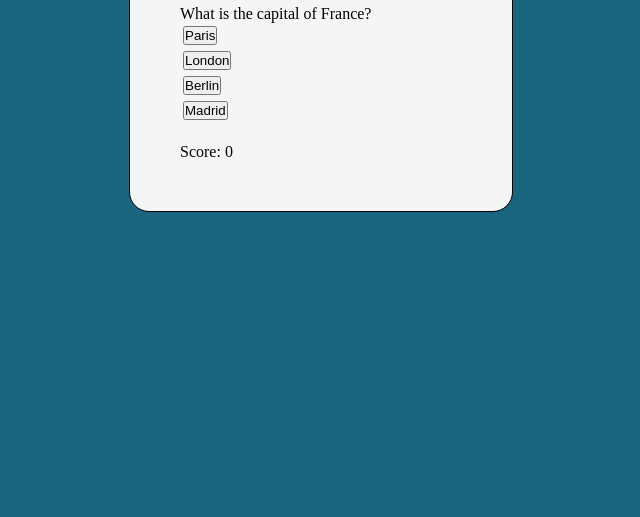
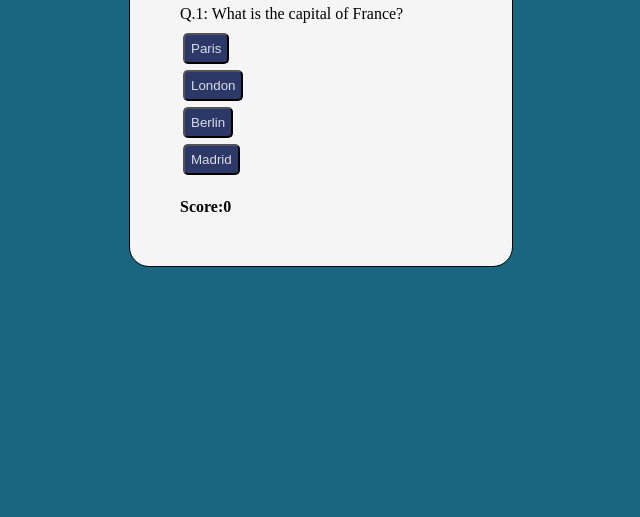
Before and after one commit to IamSamtheWonder/Basic-Quiz-Game, a plain HTML site: page index.html in a window 1280 px wide. Shown: the part 283-800 px from the top of the page, without its empty margins (421-1061 px from the left). Drawn offline with Linux system fonts and the light colour scheme.

Commit message:
Updated commit

```diff
--- a/index.html
+++ b/index.html
@@ -10,12 +10,12 @@
     <div id="quiz-container">
         <h1>Quiz App</h1>
         <div id="question"></div>
-        <button class="option" value="A">Option A</button><br>
+        <button class="option" id="option-A" value="A">Option A</button><br>
         <button class="option" value="B">Option B</button><br>
         <button class="option" value="C">Option C</button><br>
         <button class="option" value="D">Option D</button><br>
 
-        <p id="score-display">Score: <span id="score">0</span></p>
+        <p id="score-display"><b>Score:<span id="score">0</span></b> </p>
     </div>
 
 
--- a/index.js
+++ b/index.js
@@ -1,21 +1,21 @@
 const questions = [
     {
-        questionText: "What is the capital of France?",
+        questionText: "Q.1: What is the capital of France?",
         options: ["Paris", "London", "Berlin", "Madrid"],
-        // correctAnswer: "Paris"
-        correctAnswer: 0
+        correctAnswer: "Paris"
+        // correctAnswer: 0
     },
     {
-        questionText: "What is the capital of United Kingdom?",
+        questionText: "Q.2: What is the capital of United Kingdom?",
         options: ["London", "Nairobi", "Paris", "Berlin"],
-        // correctAnswer: "London"
-        correctAnswer: 0
+        correctAnswer: "London"
+        // correctAnswer: 0
     },
     {
-        questionText: "Which of the following is not an animal?",
+        questionText: "Q.3: Which of the following is not an animal?",
         options: ["Goat", "Dog", "Samsung", "Elephant"],
-        // correctAnswer: "Samsung"
-        correctAnswer: 2
+        correctAnswer: "Samsung"
+        // correctAnswer: 2
     }
 ];
 
@@ -27,6 +27,7 @@ let score = 0;
 function displayQuestion() {
     const questionContainer = document.getElementById('question');
     const optionsContainer = Array.from(document.getElementsByClassName('option'));
+    console.log(optionsContainer);
 
     const currentQuestion = questions[currentQuestionIndex];
 
@@ -47,9 +48,9 @@ document.addEventListener('DOMContentLoaded', () => {
     const options = document.querySelectorAll('.option');
     options.forEach(option => {
         option.addEventListener('click', () => {
-            const selectedOptionValue = option.value;
+            const selectedOptionValue = option.textContent;
             const currentQuestion = questions[currentQuestionIndex];
-
+            console.log(selectedOptionValue);
             // Check if the selected option matches the correct answer
 
             if (selectedOptionValue === currentQuestion.correctAnswer) {
@@ -62,10 +63,22 @@ document.addEventListener('DOMContentLoaded', () => {
                 alert("Incorrect.");
             }
 
+            // currentQuestionIndex++;
+            // if (currentQuestionIndex >= questions.length) {
+            //     alert(`Quiz completed! Your final score is ${score}/${questions.length}`);
+            //     document.getElementById('score').textContent = score;
+            //     // location.reload(); // Reload the page to restart the quiz
+            // } else if (currentQuestionIndex < questions.length) {
+            //     displayQuestion();
+            // } else {
+            //      location.reload(); // Reload the page to restart the quiz
+            // }
+
             currentQuestionIndex++;
             if (currentQuestionIndex >= questions.length) {
                 alert(`Quiz completed! Your final score is ${score}/${questions.length}`);
-                location.reload(); // Reload the page to restart the quiz
+                document.getElementById('score').textContent = score;
+                setTimeout(location.reload(), 5000); // Reload the page to restart the quiz
             } else {
                 displayQuestion();
             }
--- a/style/index.css
+++ b/style/index.css
@@ -22,6 +22,18 @@ body {
     margin-top: 20px;
 }
 
+#option-A {
+    margin-top: 10px;
+}
+
 .option {
     margin: 3px;
+    padding: 6px;
+    border-radius: 5px;
+    background-color: #2b3868;
+    color: #dbdde5;
 }
+
+h1 {
+    text-align: center;
+}
```
